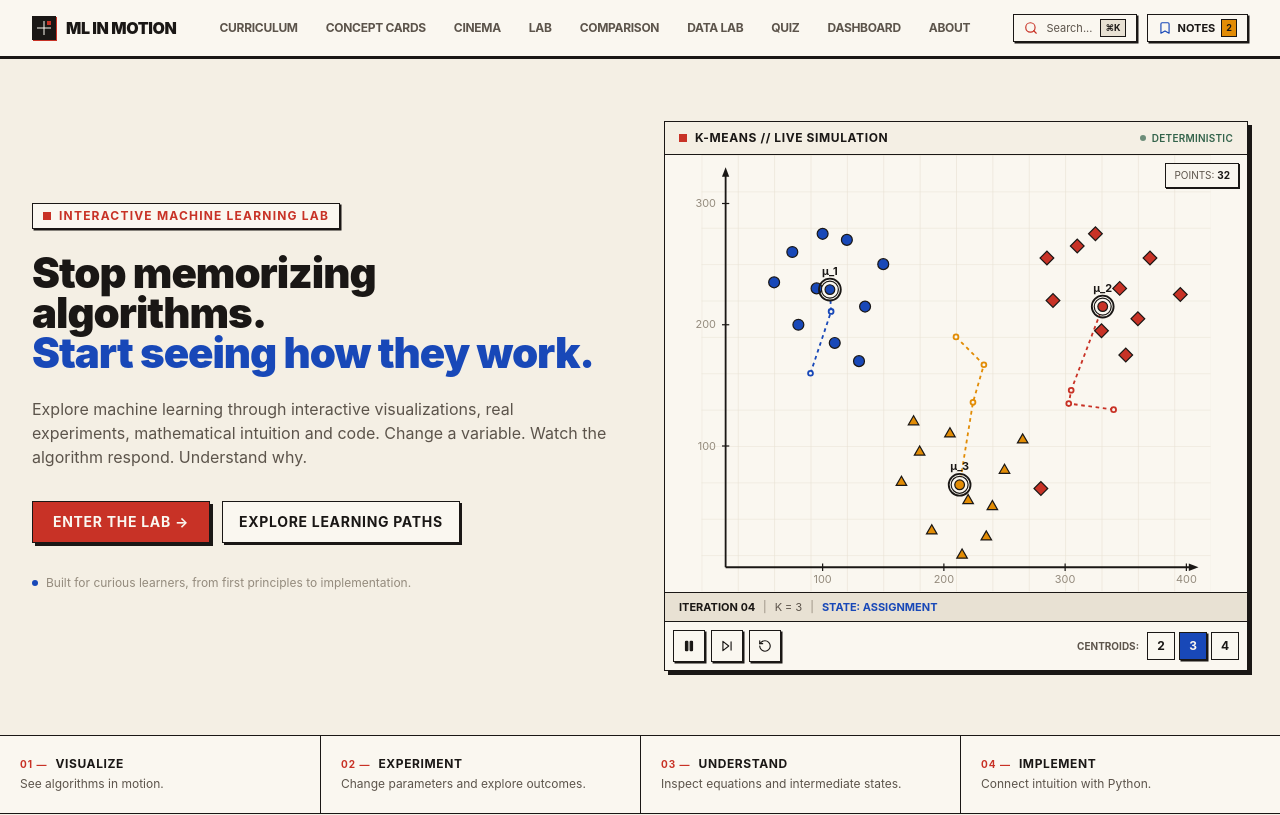
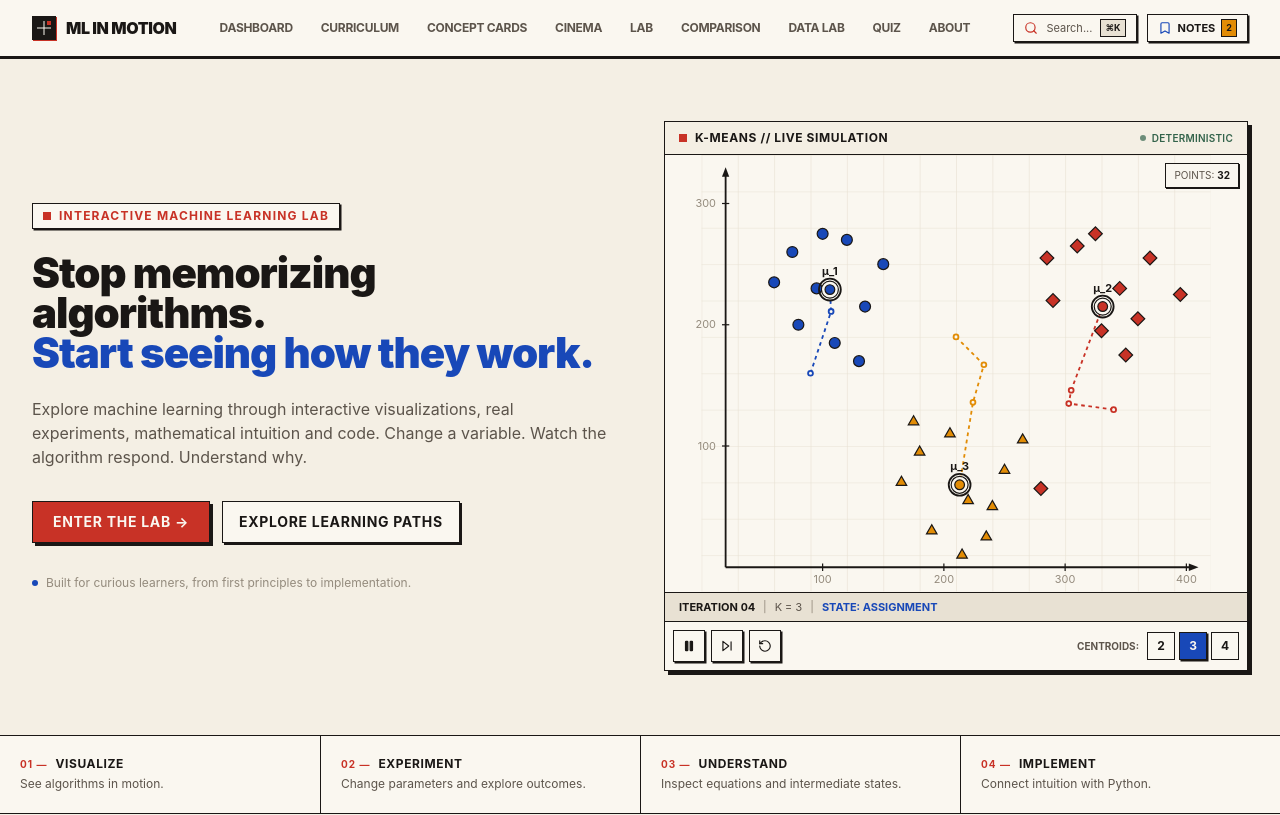
Before and after one commit to VaibhavChaudhary14/MLinMotion, a Next.js app: page / in a window 1280 px wide. Shown: the top 815 px of the page. Built offline with nearby package versions, Linux system fonts and the light colour scheme.

Commit message:
feat: add Header and Footer navigation components

```diff
--- a/src/components/navigation/Footer.tsx
+++ b/src/components/navigation/Footer.tsx
@@ -61,6 +61,11 @@ export const Footer: React.FC = () => {
           </span>
           <ul className="space-y-1.5 text-xs text-[#5C544B]">
             <li>
+              <Link href="/dashboard" className="hover:text-[#1A1715] transition-colors">
+                Learning Dashboard
+              </Link>
+            </li>
+            <li>
               <Link href="/compare" className="hover:text-[#1A1715] transition-colors">
                 Comparison Studio
               </Link>
@@ -73,11 +78,6 @@ export const Footer: React.FC = () => {
             <li>
               <Link href="/quiz" className="hover:text-[#1A1715] transition-colors">
                 Diagnostic Quiz
-              </Link>
-            </li>
-            <li>
-              <Link href="/dashboard" className="hover:text-[#1A1715] transition-colors">
-                Learning Dashboard
               </Link>
             </li>
             <li>
--- a/src/components/navigation/Header.tsx
+++ b/src/components/navigation/Header.tsx
@@ -45,6 +45,7 @@ export const Header: React.FC = () => {
   }, []);
 
   const navLinks = [
+    { href: '/dashboard', label: 'Dashboard' },
     { href: '/lessons', label: 'Curriculum' },
     { href: '/concepts', label: 'Concept Cards' },
     { href: '/cinema', label: 'Cinema' },
@@ -52,7 +53,6 @@ export const Header: React.FC = () => {
     { href: '/compare', label: 'Comparison' },
     { href: '/datalab', label: 'Data Lab' },
     { href: '/quiz', label: 'Quiz' },
-    { href: '/dashboard', label: 'Dashboard' },
     { href: '/about', label: 'About' },
   ];
 
```
